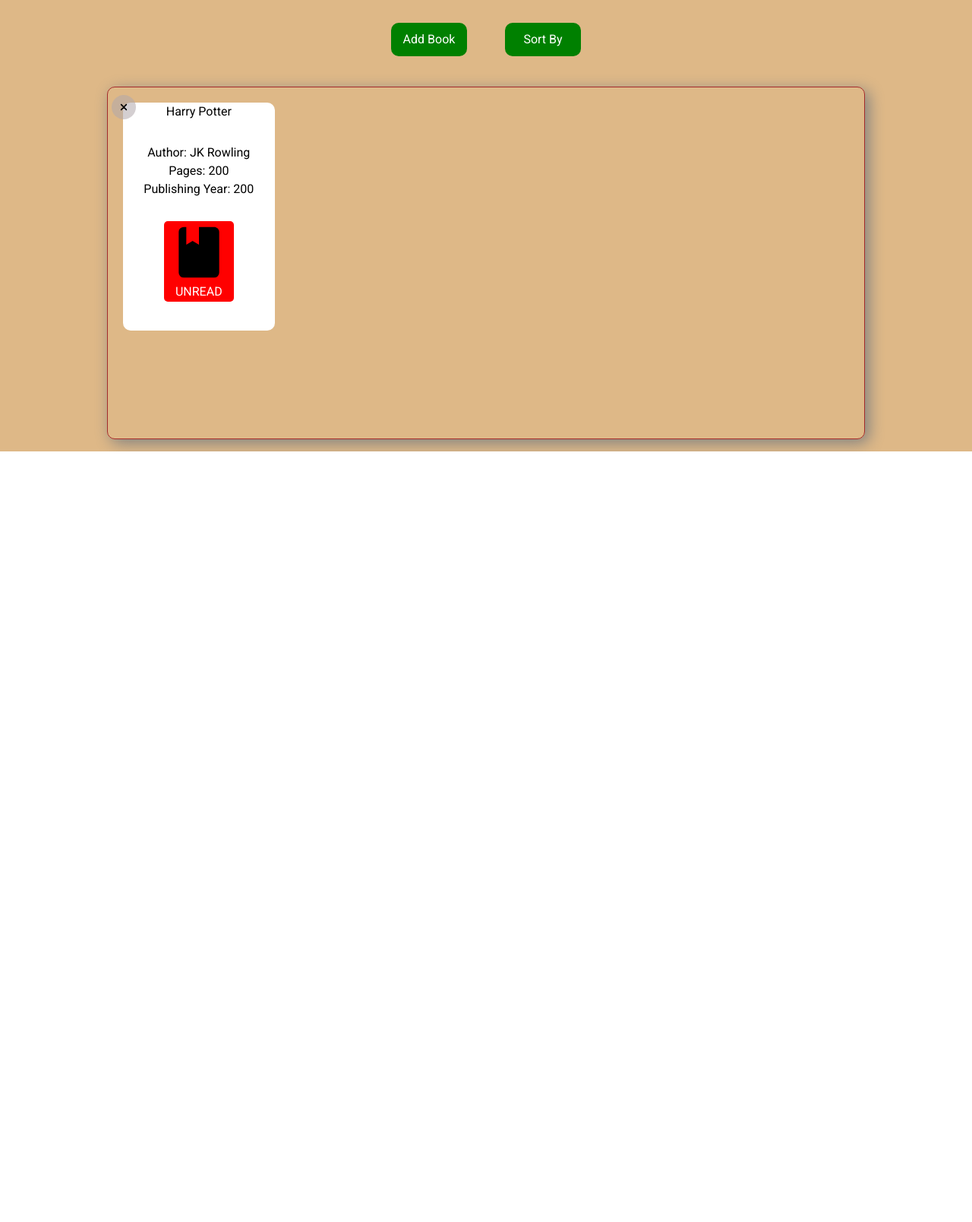
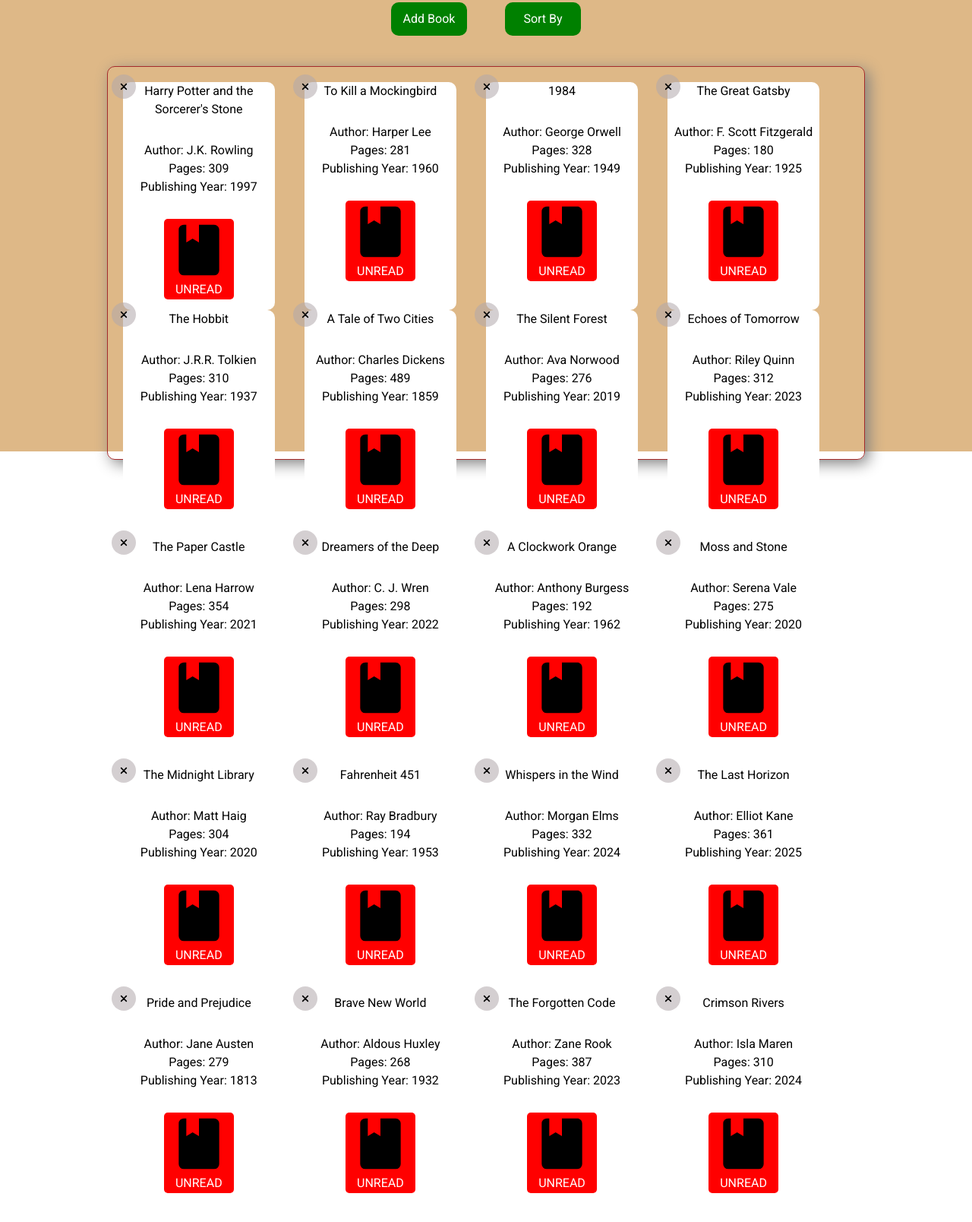
Before and after one commit to richardnguyen165/library, a plain HTML site: page index.html in a window 1280 px wide. Shown: the part 206-1814 px from the top of the page at 76% size. Before the commit the page ends 800 px from the top, so only its background shows below. Drawn offline with Linux system fonts and the light colour scheme.

Commit message:
Added some examples for testing

```diff
--- a/css/index.css
+++ b/css/index.css
@@ -120,7 +120,6 @@ h1, h2, h3, h4, h5, h6 {
 
 
 /*HEADER*/
-
 
 /*CONTENT*/
 .content{
--- a/js/index.js
+++ b/js/index.js
@@ -1,5 +1,26 @@
+// Examples generated by CHATGPT
+
 let myLibrary = [
-  new Book('Harry Potter', 'JK Rowling', 200, 200)
+  new Book('Harry Potter and the Sorcerer\'s Stone', 'J.K. Rowling', 309, 1997),
+  new Book('To Kill a Mockingbird', 'Harper Lee', 281, 1960),
+  new Book('1984', 'George Orwell', 328, 1949),
+  new Book('The Great Gatsby', 'F. Scott Fitzgerald', 180, 1925),
+  new Book('The Hobbit', 'J.R.R. Tolkien', 310, 1937),
+  new Book('A Tale of Two Cities', 'Charles Dickens', 489, 1859),
+  new Book('The Silent Forest', 'Ava Norwood', 276, 2019),
+  new Book('Echoes of Tomorrow', 'Riley Quinn', 312, 2023),
+  new Book('The Paper Castle', 'Lena Harrow', 354, 2021),
+  new Book('Dreamers of the Deep', 'C. J. Wren', 298, 2022),
+  new Book('A Clockwork Orange', 'Anthony Burgess', 192, 1962),
+  new Book('Moss and Stone', 'Serena Vale', 275, 2020),
+  new Book('The Midnight Library', 'Matt Haig', 304, 2020),
+  new Book('Fahrenheit 451', 'Ray Bradbury', 194, 1953),
+  new Book('Whispers in the Wind', 'Morgan Elms', 332, 2024),
+  new Book('The Last Horizon', 'Elliot Kane', 361, 2025),
+  new Book('Pride and Prejudice', 'Jane Austen', 279, 1813),
+  new Book('Brave New World', 'Aldous Huxley', 268, 1932),
+  new Book('The Forgotten Code', 'Zane Rook', 387, 2023),
+  new Book('Crimson Rivers', 'Isla Maren', 310, 2024)
 ];
 
 const addButton = document.querySelector('.content-action-add');
```
